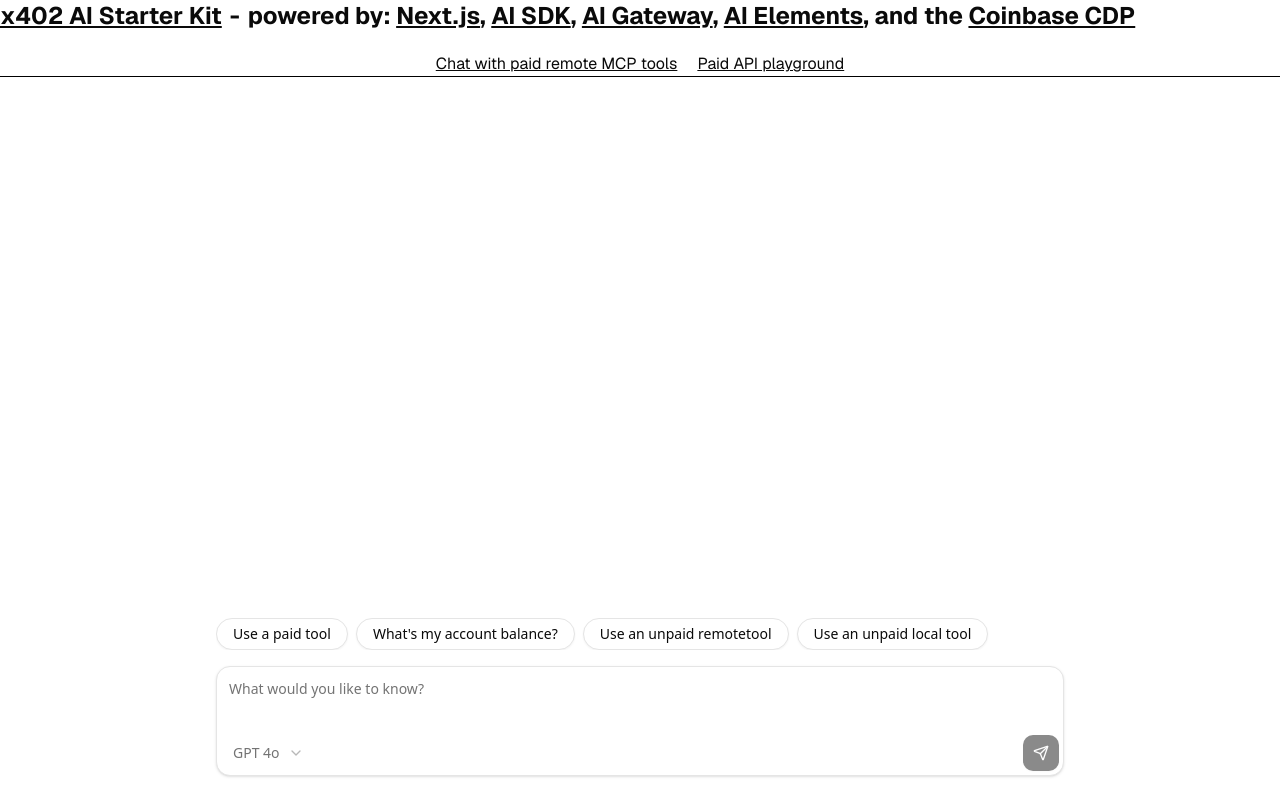
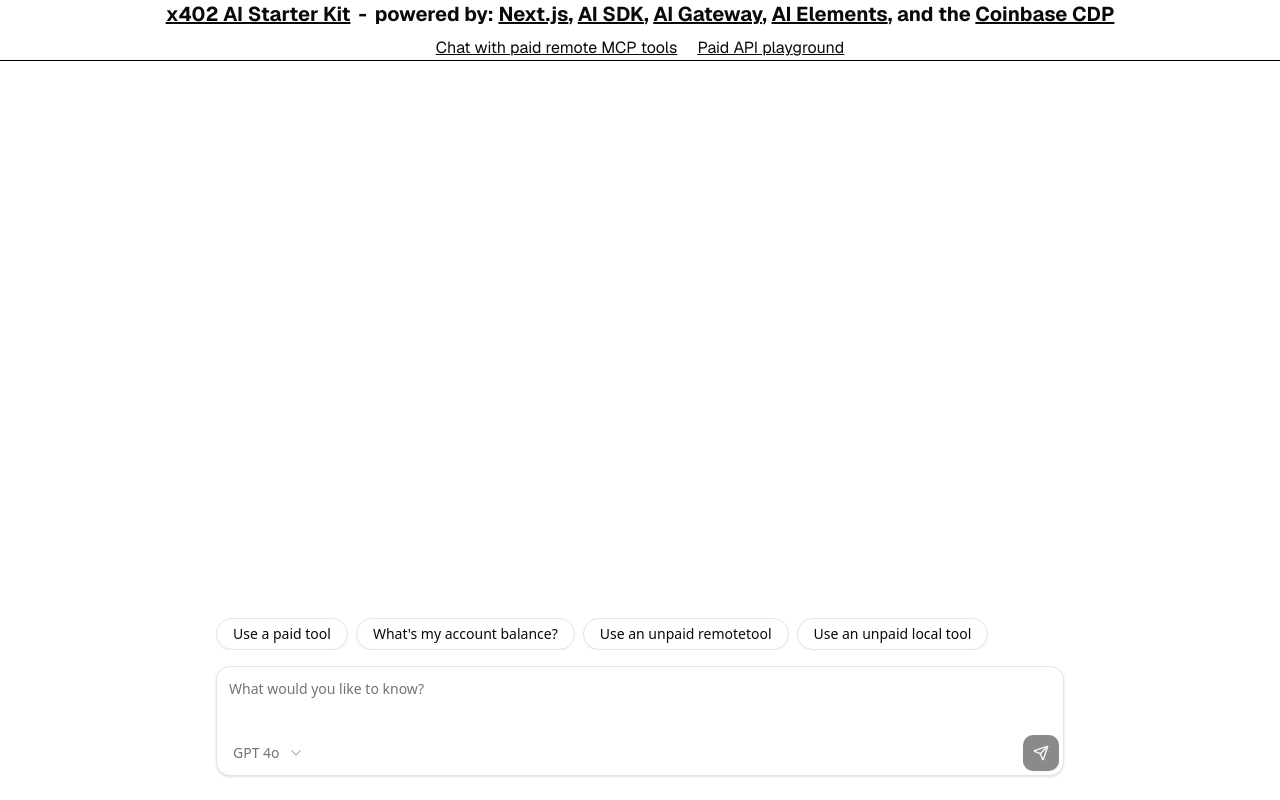
Before and after one commit to pedrojoaorp/final-project-bitcoin, a Next.js app: page / in a window 1280 px wide. Built offline with nearby package versions, Linux system fonts and the light colour scheme.

Commit message:
cleanup layout styles

```diff
--- a/src/app/layout.tsx
+++ b/src/app/layout.tsx
@@ -31,8 +31,8 @@
       >
         <div className="size-full flex flex-col">
           <header className={`${geistSans.className} border-b border-black`}>
-            <div className="flex flex-col gap-5 w-full">
-              <div className="flex flex-row gap-2 text-2xl font-bold">
+            <div className="flex flex-col gap-2 w-full">
+              <div className="flex flex-row gap-2 text-xl font-bold items-center justify-center">
                 <Link
                   href="https://github.com/vercel-labs/x402-ai-starter"
                   className="underline"
```
